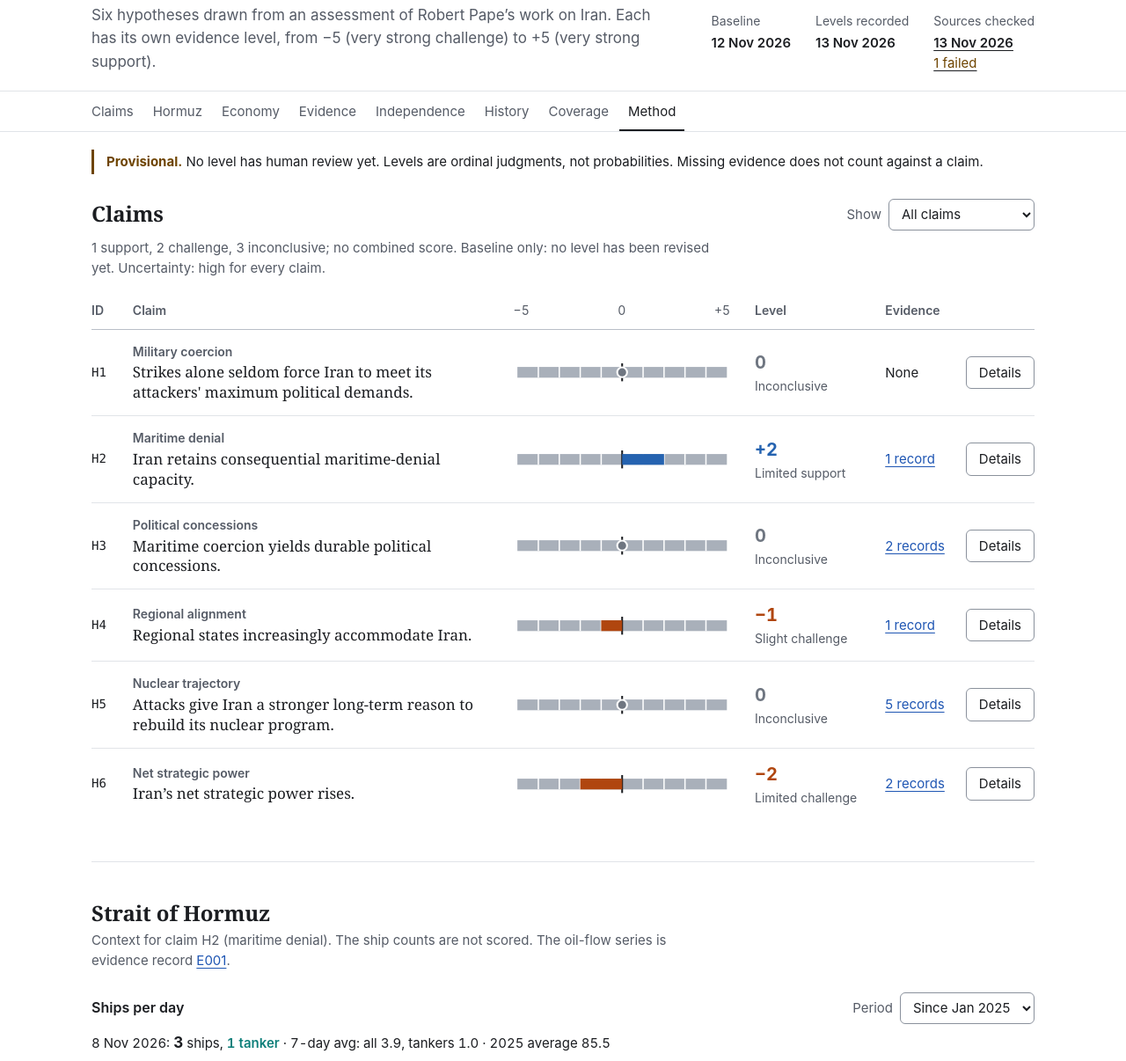
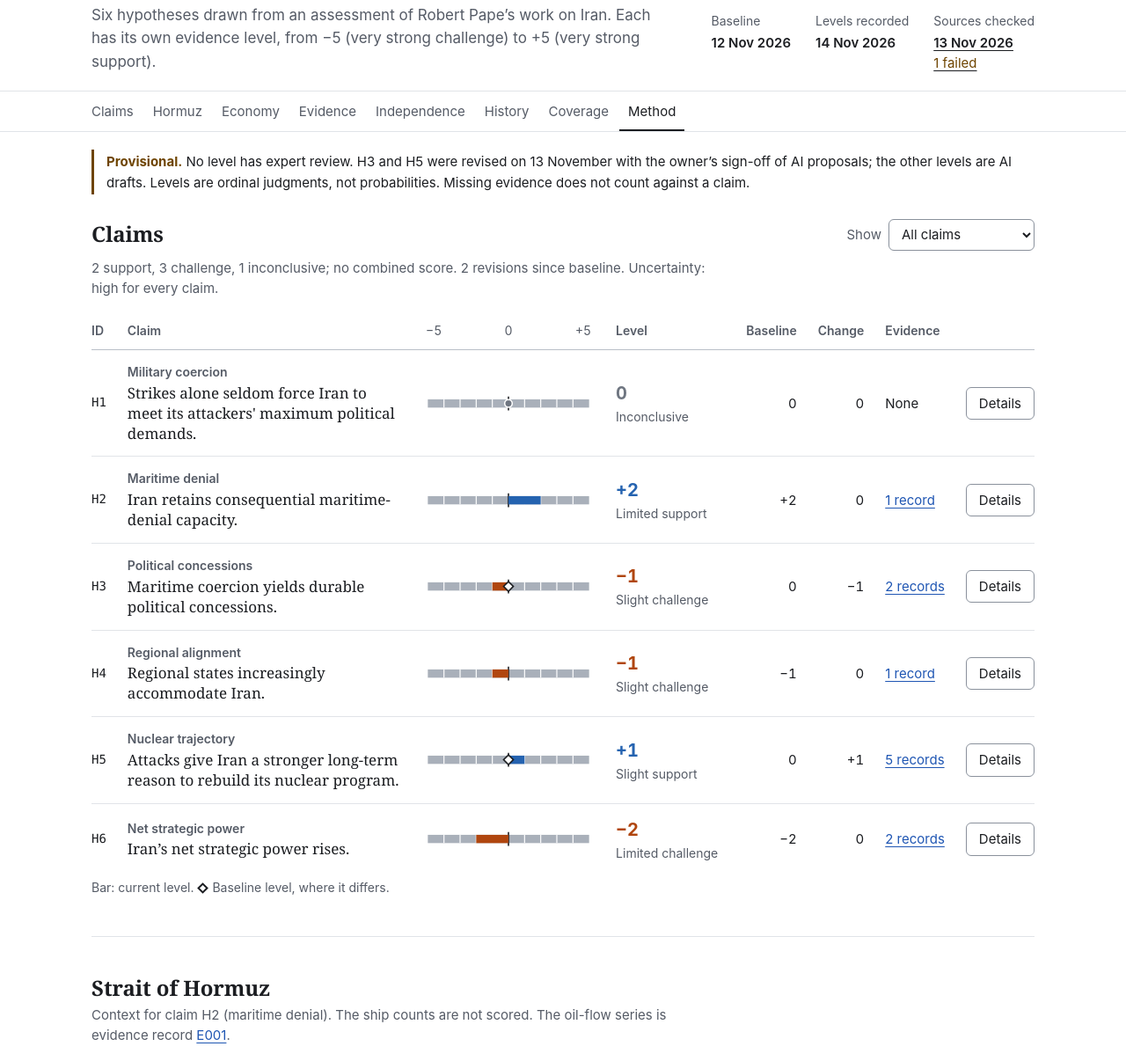
Before and after one commit to millxing/iran-evidence-monitor, a plain HTML site: page site/index.html in a window 1280 px wide. Shown: the part 72-1278 px from the top of the page at 88% size. Drawn offline with Linux system fonts and the light colour scheme.

Commit message:
Revise H5 to +1 and H3 to −1 (owner sign-off of AI proposals); label sign-off honestly
- Test definitions v1 for H3 and H5 accepted and revisions appended with scripts/review.py; baselines unchanged
- UI and Method text say these are owner sign-offs, not expert review

```diff
--- a/site/app.js
+++ b/site/app.js
@@ -26,6 +26,8 @@ const evidenceFor = (id) => D.evidence.filter((e) => e.claims.includes(id));
 const rationale = (a) => String(a.rationale || '').replace(SHARED_CAVEAT, '');
 const reviewerName = (r) => (/provisional initialization/i.test(r) ? 'AI draft (Codex), not reviewed' : r);
 const anyRevision = () => D.assessments.some((a) => !a.baseline);
+const ownerOnly = (who) => /not expert-reviewed/i.test(who || '');
+const reviewState = (a) => (!a.approved ? 'Not reviewed' : ownerOnly(a.reviewer) ? 'Owner sign-off; not expert-reviewed' : 'Approved');
 const isAiDraft = (a) => /provisional initialization/i.test(a.reviewer || '');
 // A record can carry a different direction for each claim; fall back to the record-level direction.
 const dirFor = (e, claim) => (e.directions && e.directions[claim]) || e.direction;
@@ -160,7 +162,7 @@ function detail(id, { push = true } = {}) {
   const a = current(c), b = baseline(c), ev = evidenceFor(id);
   const i = D.claims.indexOf(c), prev = D.claims[(i + D.claims.length - 1) % D.claims.length], next = D.claims[(i + 1) % D.claims.length];
   $('#detailMeta').innerHTML = `<button type="button" class="nav-btn" data-claim-nav="${prev.id}" aria-label="Previous claim, ${prev.id}">← ${prev.id}</button>
-    <span>${c.id} · test definition v${c.version} (draft)</span>
+    <span>${c.id} · test definition v${c.version} (${c.status !== 'approved' ? 'draft' : ownerOnly(c.approved_by) ? 'owner sign-off' : 'approved'})</span>
     <button type="button" class="nav-btn" data-claim-nav="${next.id}" aria-label="Next claim, ${next.id}">${next.id} →</button>`;
   $('#detailContent').innerHTML = `
     <h2 id="detailTitle">${esc(c.title)}</h2>
@@ -169,7 +171,7 @@ function detail(id, { push = true } = {}) {
       <div class="in"><span class="k">Current level</span><span class="v">${sign(a.level)} · ${label(a.level)}</span>${bar(a.level, b.level)}</div>
       <div><span class="k">Baseline, ${fmtDate(b.date)}</span><span class="v">${sign(b.level)}</span></div>
       <div><span class="k">Uncertainty</span><span class="v">${esc(a.uncertainty)}</span></div>
-      <div><span class="k">Review</span><span class="v">${a.approved ? 'Approved' : 'Not reviewed'}</span></div>
+      <div><span class="k">Review</span><span class="v">${reviewState(a)}</span></div>
     </div>
     <h3>Rationale</h3><p>${esc(rationale(a))}</p>
     <h3>Evidence (${ev.length})</h3>
--- a/site/data/monitor.json
+++ b/site/data/monitor.json
@@ -46,9 +46,11 @@
       "version": 1,
       "baseline": "2026-11-12",
       "horizon": "2027-11-13",
-      "status": "draft",
+      "status": "approved",
       "owner": "millxing",
-      "attribution": "Report-derived hypothesis; not a verified direct quotation from Pape."
+      "attribution": "Report-derived hypothesis; not a verified direct quotation from Pape.",
+      "approved_by": "Owner sign-off of AI proposal (Claude); not expert-reviewed",
+      "approved_at": "2026-11-14T01:31:16.910929+00:00"
     },
     {
       "id": "H4",
@@ -78,10 +80,12 @@
       "version": 1,
       "baseline": "2026-11-12",
       "horizon": "2028-11-13",
-      "status": "draft",
+      "status": "approved",
       "owner": "millxing",
       "attribution": "Report-derived hypothesis; not a verified direct quotation from Pape.",
-      "plain": "Attacks give Iran a stronger long-term reason to rebuild its nuclear program."
+      "plain": "Attacks give Iran a stronger long-term reason to rebuild its nuclear program.",
+      "approved_by": "Owner sign-off of AI proposal (Claude); not expert-reviewed",
+      "approved_at": "2026-11-14T01:31:16.893477+00:00"
     },
     {
       "id": "H6",
@@ -189,6 +193,43 @@
         "E005"
       ],
       "rationale": "Limited challenge: renewed EU sanctions and the IMF adverse growth assessment show diplomatic and economic costs. Military regeneration and durable influence are not measured, so a stronger judgment is not warranted. Retrospective, provisional analyst judgment using publications dated before the cutoff; no archived as-of snapshot or human approval."
+    },
+    {
+      "claim": "H5",
+      "level": 1,
+      "uncertainty": "High; no IAEA access to the stockpile or enrichment sites since June 2025",
+      "evidence": [
+        "E002",
+        "E006",
+        "E007",
+        "E008",
+        "E009"
+      ],
+      "rationale": "Slight support. Two documented signs of policy hardening that Iran links to the attacks: ending the Cairo agreement and making cooperation conditional on the end of threats (E006), and refusing verification beyond its safeguards agreement even after the war (E009). Against this, Iran agreed in June 2026 to down-blend its stockpile under IAEA supervision, though the agreement collapsed (E008). No rebuilding is verified (E002, E007), so the test is not met and a higher level is not warranted.",
+      "reviewer": "Owner sign-off of AI proposal (Claude); not expert-reviewed",
+      "date": "2026-11-13",
+      "approved": true,
+      "version": 1,
+      "recorded_at": "2026-11-14T01:31:16.928315+00:00",
+      "baseline": false,
+      "previous": 0
+    },
+    {
+      "claim": "H3",
+      "level": -1,
+      "uncertainty": "High; no official text of the June 2026 memorandum; incomplete evidence search",
+      "evidence": [
+        "E003",
+        "E010"
+      ],
+      "rationale": "Slight challenge. The one agreement that traded Hormuz passage for US commitments (E010) was declared over within three weeks and expired on 17 August 2026, which matches the falsifier of a concession reversed within 180 days. Renewed EU sanctions (E003) are a further cost. The memorandum ended a wider war, so the attribution to maritime pressure is weak.",
+      "reviewer": "Owner sign-off of AI proposal (Claude); not expert-reviewed",
+      "date": "2026-11-13",
+      "approved": true,
+      "version": 1,
+      "recorded_at": "2026-11-14T01:31:16.944591+00:00",
+      "baseline": false,
+      "previous": 0
     }
   ],
   "evidence": [
@@ -576,6 +617,38 @@
       "actor": "Claude (at owner request)",
       "action": "Added E009 (INFCIRC/1416, Iran\u2019s reply to GOV/2026/50; H5) and E010 (June 2026 US\u2013Iran memorandum; H3). Directions are proposals pending review. No level changed.",
       "approved": false
+    },
+    {
+      "date": "2026-11-14T01:31:16.893477+00:00",
+      "actor": "Owner sign-off of AI proposal (Claude); not expert-reviewed",
+      "action": "approve-test",
+      "claim": "H5",
+      "rationale": "Owner accepted the AI-drafted test definition v1 without change so that a dated revision can be recorded.",
+      "approved": true
+    },
+    {
+      "date": "2026-11-14T01:31:16.910929+00:00",
+      "actor": "Owner sign-off of AI proposal (Claude); not expert-reviewed",
+      "action": "approve-test",
+      "claim": "H3",
+      "rationale": "Owner accepted the AI-drafted test definition v1 without change so that a dated revision can be recorded.",
+      "approved": true
+    },
+    {
+      "date": "2026-11-14T01:31:16.928315+00:00",
+      "actor": "Owner sign-off of AI proposal (Claude); not expert-reviewed",
+      "action": "assess",
+      "claim": "H5",
+      "rationale": "Slight support. Two documented signs of policy hardening that Iran links to the attacks: ending the Cairo agreement and making cooperation conditional on the end of threats (E006), and refusing verification beyond its safeguards agreement even after the war (E009). Against this, Iran agreed in June 2026 to down-blend its stockpile under IAEA supervision, though the agreement collapsed (E008). No rebuilding is verified (E002, E007), so the test is not met and a higher level is not warranted.",
+      "approved": true
+    },
+    {
+      "date": "2026-11-14T01:31:16.944591+00:00",
+      "actor": "Owner sign-off of AI proposal (Claude); not expert-reviewed",
+      "action": "assess",
+      "claim": "H3",
+      "rationale": "Slight challenge. The one agreement that traded Hormuz passage for US commitments (E010) was declared over within three weeks and expired on 17 August 2026, which matches the falsifier of a concession reversed within 180 days. Renewed EU sanctions (E003) are a further cost. The memorandum ended a wider war, so the attribution to maritime pressure is weak.",
+      "approved": true
     }
   ],
   "gaps": [
--- a/site/index.html
+++ b/site/index.html
@@ -56,7 +56,7 @@
 </div>
 
 <main id="main" class="wrap">
-  <p class="notice" role="note"><strong>Provisional.</strong> No level has human review yet. Levels are ordinal judgments, not probabilities. Missing evidence does not count against a claim.</p>
+  <p class="notice" role="note"><strong>Provisional.</strong> No level has expert review. H3 and H5 were revised on 13 November with the owner’s sign-off of AI proposals; the other levels are AI drafts. Levels are ordinal judgments, not probabilities. Missing evidence does not count against a claim.</p>
 
   <section id="claims" aria-labelledby="claims-h">
     <div class="section-head">
@@ -241,7 +241,7 @@
         <h3>Source of the claims</h3>
         <p><cite>Robert Pape, Iran, and the Middle East: a critical assessment of coercion, escalation, maritime leverage, nuclear risk, and regional order</cite>. Unpublished analytical report, 13 November 2026, pages 6–9; not available online. The claims include interpretations of Pape’s work. They are not direct quotations. There is no combined score and no score for Pape.</p>
         <h3>Who set the levels</h3>
-        <p>An AI assistant (Codex) drafted the baseline levels and test definitions on 13 November 2026. No person has reviewed them yet. A reviewer must approve each test, then record the level, evidence, rationale and uncertainty.</p>
+        <p>An AI assistant (Codex) drafted the baseline levels and test definitions on 13 November 2026. On 13 November the site owner signed off on AI-proposed revisions for H3 and H5 and on those two test definitions; the owner is not a subject expert. No other level or test has been reviewed. A reviewer must approve each test, then record the level, evidence, rationale and uncertainty.</p>
         <h3>Cutoff</h3>
         <p>Baseline cutoff: 12 November 2026, 23:59:59 UTC. Sources were retrieved on 13 November, so their content on the cutoff date is not confirmed. The tests were written after the events they cover.</p>
         <h3>Updates and limits</h3>
```
Also changed, not shown: 1 other file.
